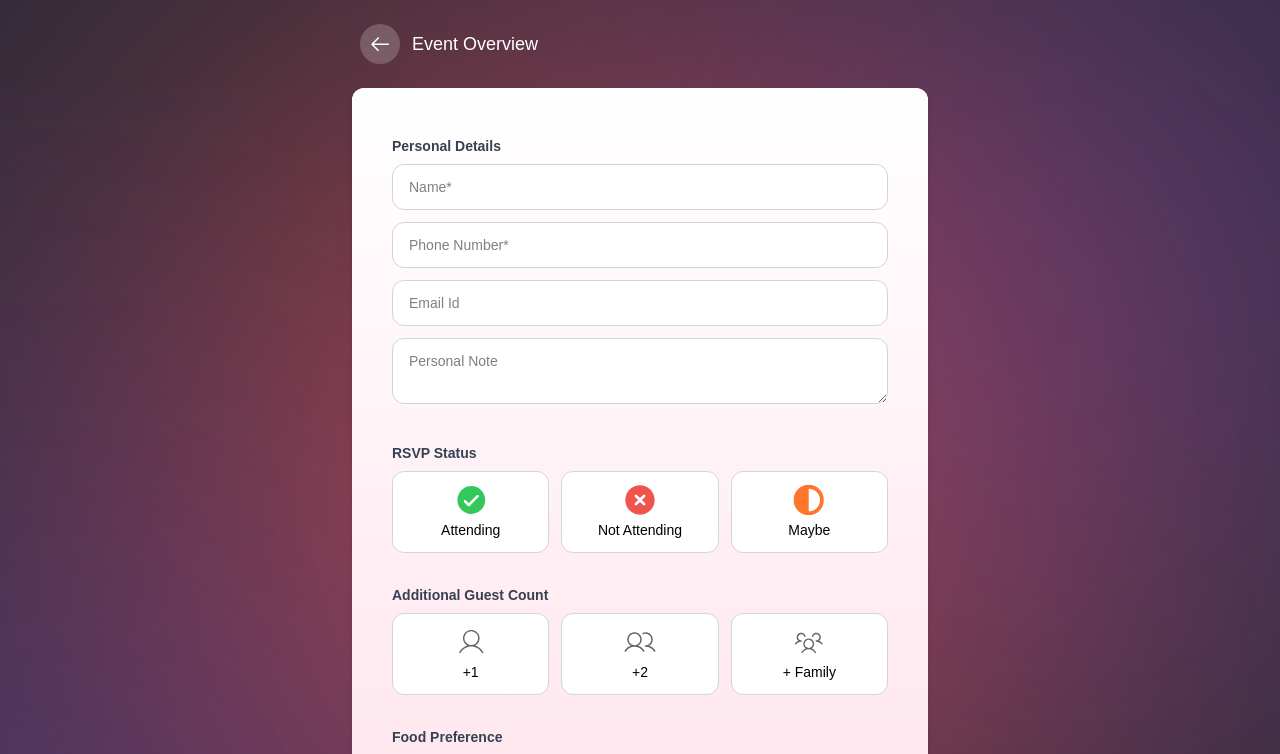
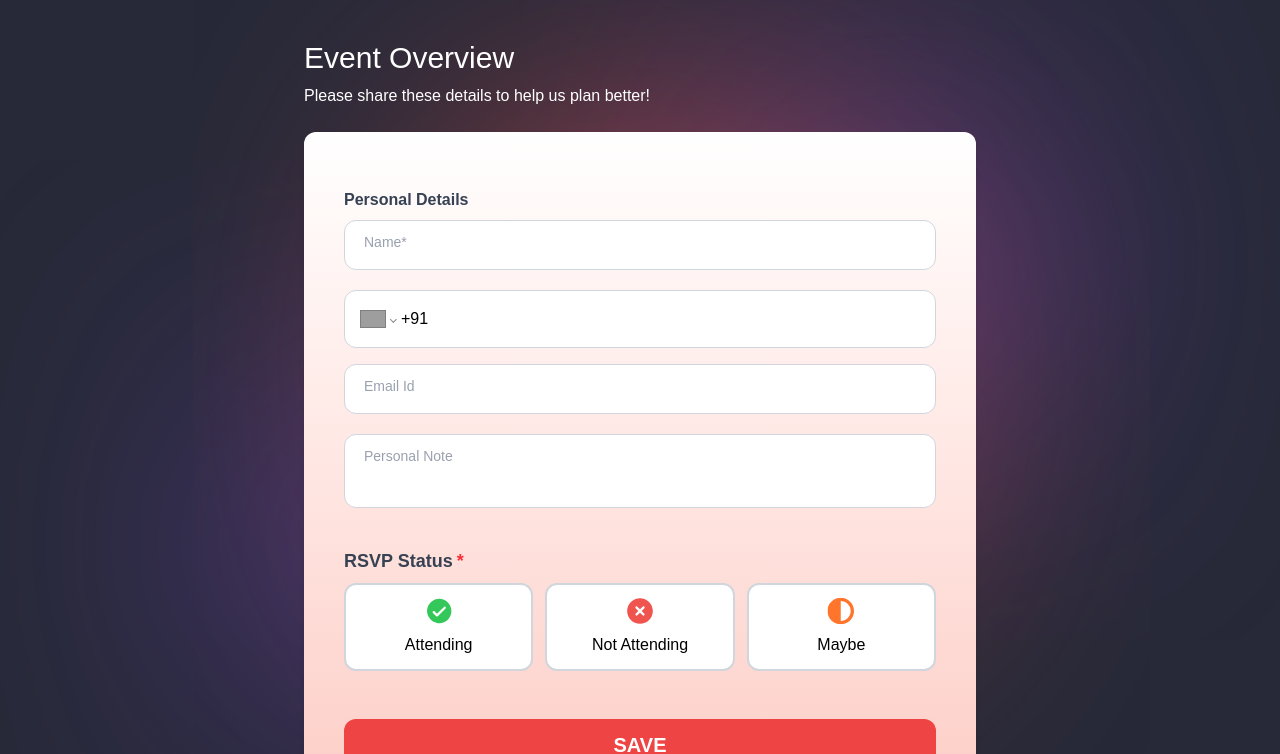
Before and after one commit to Ootsav-app/Ootsav-Frontend, a React (Vite) app: page /guest-rsvp-selected in a window 1280 px wide. Shown: the top 754 px of the page. Built offline with nearby package versions, Linux system fonts and the light colour scheme; grey boxes are pictures that could not be loaded; a web font is replaced by a local one.

Commit message:
refactor: Update styles for AccomodationDates and categoryInput components

```diff
--- a/src/components/AccomodationDates.tsx
+++ b/src/components/AccomodationDates.tsx
@@ -39,9 +39,9 @@
                 <div
                   key={day}
                   onClick={handleClick}
-                  className={`relative flex flex-col items-center justify-center px-7 py-4 rounded-xl border ${
+                  className={`relative flex flex-col items-center justify-center px-7 py-4 rounded-xl border-2 ${
                     isSelected ? "border-red-500 bg-red-50" : "border-gray-300"
-                  } text-[10px] sm:text-xs md:text-sm bg-white cursor-pointer hover:border-red-300 transition-colors`}
+                  } text-[10px] sm:text-xs md:text-sm bg-white cursor-pointer  transition-colors`}
                 >
                   <div
                     className="absolute w-5 h-5 bg-center bg-no-repeat bg-contain top-1 left-1 sm:w-5 sm:h-5 md:w-6 md:h-6"
--- a/src/components/categoryInput.tsx
+++ b/src/components/categoryInput.tsx
@@ -49,7 +49,6 @@
                     : [...currentArray, label];
                   onChange(newValue);
                 } else {
-
                   onChange(value === label ? "" : label);
                 }
               };
@@ -58,9 +57,9 @@
                 <div
                   key={label}
                   onClick={handleClick}
-                  className={`flex flex-col items-center justify-center p-3 rounded-xl border ${
+                  className={`flex flex-col items-center justify-center p-3 rounded-xl border-2 ${
                     isSelected ? "border-red-500 bg-red-50" : "border-gray-300"
-                  } bg-white text-sm cursor-pointer hover:border-red-300 transition-colors`}
+                  } bg-white text-sm cursor-pointer  transition-colors`}
                 >
                   <img
                     src={src}
--- a/src/pages/GuestRSVP_Selected.tsx
+++ b/src/pages/GuestRSVP_Selected.tsx
@@ -1,4 +1,4 @@
-import GuestRSVP from "./GuestRSVP";
+import GuestRSVP from "../components/GuestRSVP";
 
 export default function GuestRSVP_Selected() {
   return <GuestRSVP />;
```
